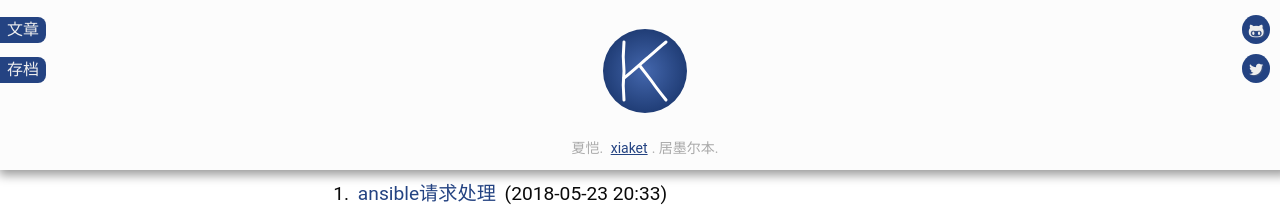
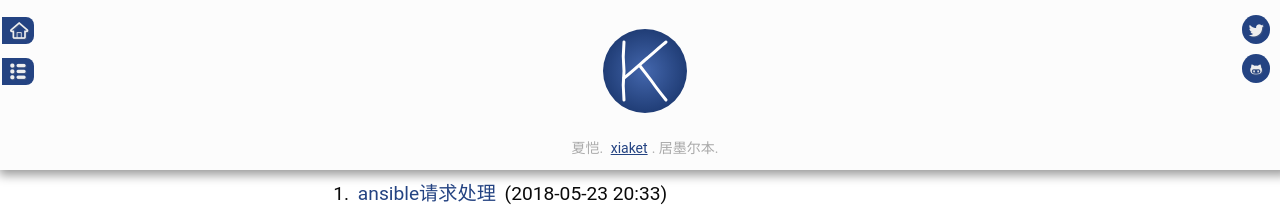
Before and after one commit to xiaket/xiaket.github.io, a Jekyll site: the page built from index.md, in a window 1280 px wide. Shown: the top 207 px of the page. Built offline with Jekyll 4.4.1, drawn with Linux system fonts in a browser that asks for light colours.

Commit message:
use icon to replace texts.
Signed-off-by: Kai Xia <xiaket@gmail.com>

```diff
--- a/_includes/head.html
+++ b/_includes/head.html
@@ -4,7 +4,7 @@
   <meta name="author" content="夏恺, Kai Xia, xiaket">
   <meta name="keywords" content="python, macOS, programming, software, server">
   {% seo %}
-  <link rel="stylesheet" href="/media/blog.css" integrity="sha384-WUyzLB22gnHI4kjyZfGKN9EL9j0pAvrgkdwAJp0RQ2zCJk7EtjMRuhSP4vGJbpuo" crossorigin="anonymous">
+  <link rel="stylesheet" href="/media/blog.css" integrity="sha384-X0gkWZ02l6x6EPfCMVPivvLDUjvfT8rZPShrw7hCqLAsyUEAlJV6zRgszD7hTxkW" crossorigin="anonymous">
   <link type="application/rss+xml" rel="alternate" href="/feed.xml" title="年华转瞬">
   <link rel="icon" type="img/png" href="/media/favicon.png">
   <link rel="apple-touch-icon" href="/media/favicon.png">
--- a/_includes/header.html
+++ b/_includes/header.html
@@ -3,8 +3,8 @@
     <p>夏恺. <a href="mailto:xiaket@gmail.com">xiaket</a>. 居墨尔本.</p>
     <p>读书人, Pythonista, DevOps.</p>
     <div id='quick_access'>
-      <a href="/">文章</a>
-      <a href="/archive.html">存档</a>
+      <a href="/"><i class="icon-home"></i></a>
+      <a href="/archive.html"><i class="icon-list"></i></a>
     </div>
     <div id='social_buttons'>
       <a href="https://github.com/xiaket" target="_blank" rel="noopener"><i class="icon-github"></i></a>
--- a/media/blog.css
+++ b/media/blog.css
@@ -128,7 +128,6 @@ aside {
   padding: 5px;
   color: #EEE;
   margin: 7px 0px;
-  width: 36px;
 }
 #social_buttons {
   position: absolute;
@@ -191,9 +190,10 @@ aside {
   text-shadow: 1px 1px 1px rgba(127, 127, 127, 0.3);
 }
 
-.icon-facebook:before { content: '\e801'; }
-.icon-twitter:before { content: '\e806'; }
-.icon-github:before { content: '\e807'; }
+.icon-home:before { content: '\e800'; }
+.icon-list:before { content: '\e801'; }
+.icon-twitter:before { content: '\e802'; }
+.icon-github:before { content: '\e803'; }
 
 /* Too narrow to support three columns */
 @media all and (max-width: 640px) {
```
Also changed, not shown: media/font/fontello.ttf, media/font/fontello.woff, media/font/fontello.woff2, 2 other files.
